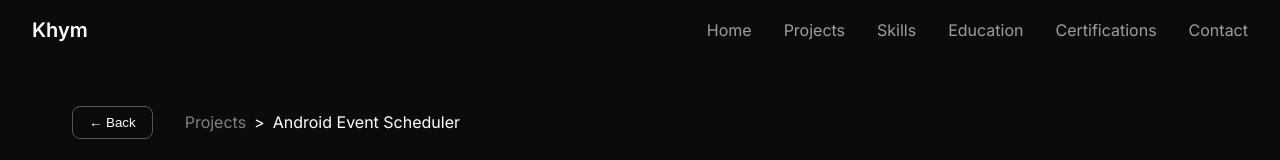
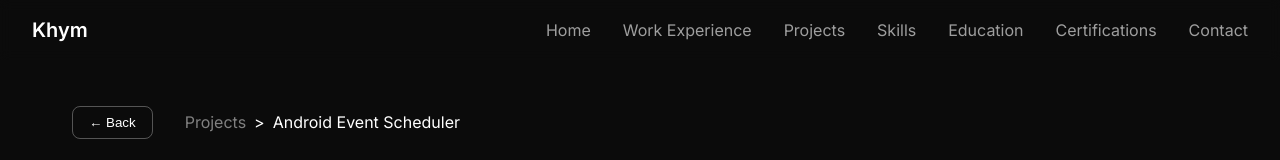
Before and after one commit to KhymNad/portfolio-react, a React (Vite) app: page /projects/android-event-scheduler in a window 1280 px wide. Shown: the top 160 px of the page. Built offline with nearby package versions, Linux system fonts and the light colour scheme; grey boxes are pictures that could not be loaded.

Commit message:
fixed nav bar

```diff
--- a/src/components/NavBar/NavBar.tsx
+++ b/src/components/NavBar/NavBar.tsx
@@ -4,6 +4,7 @@ import { Link, useLocation } from 'react-router-dom';
 
 const navItems = [
     { label: 'Home', target: 'home' },
+    { label: 'Work Experience', target: 'work-experience' },
     { label: 'Projects', target: 'projects' },
     { label: 'Skills', target: 'skills' },
     { label: 'Education', target: 'education' },
```
